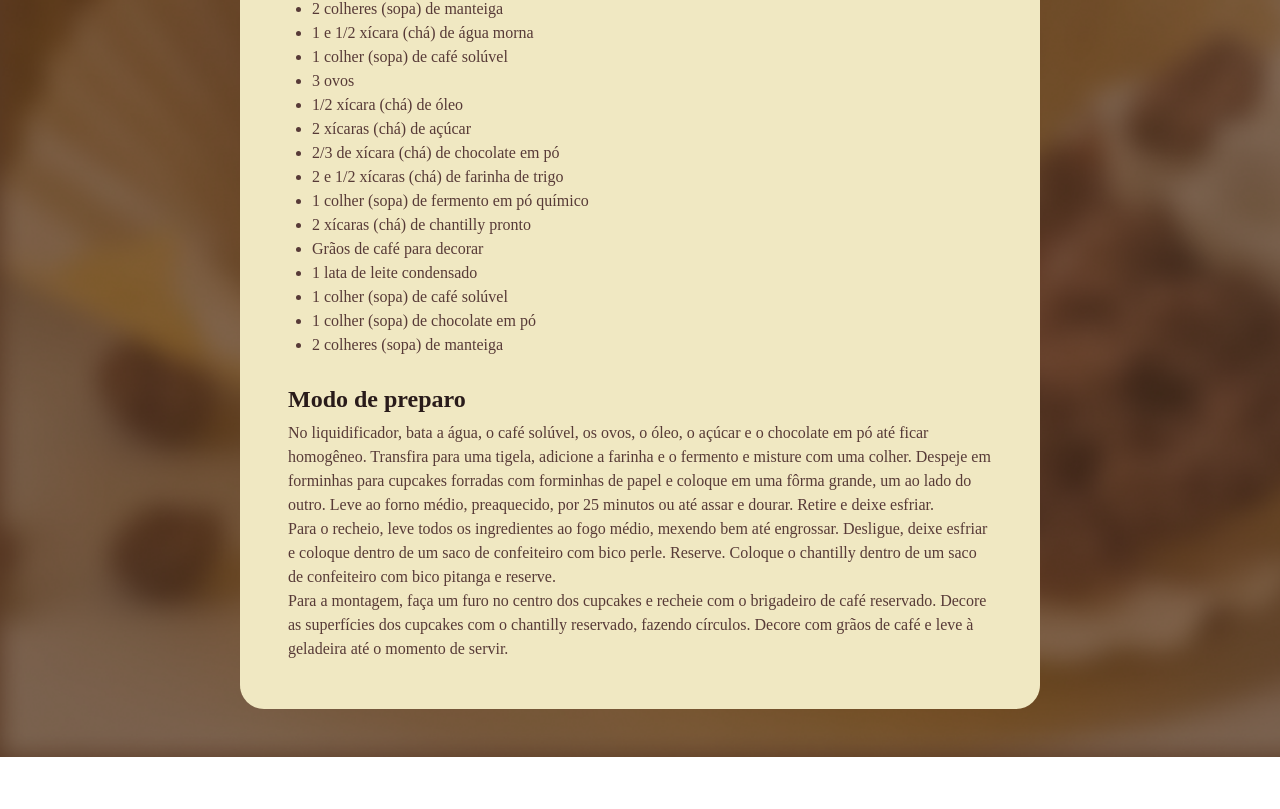
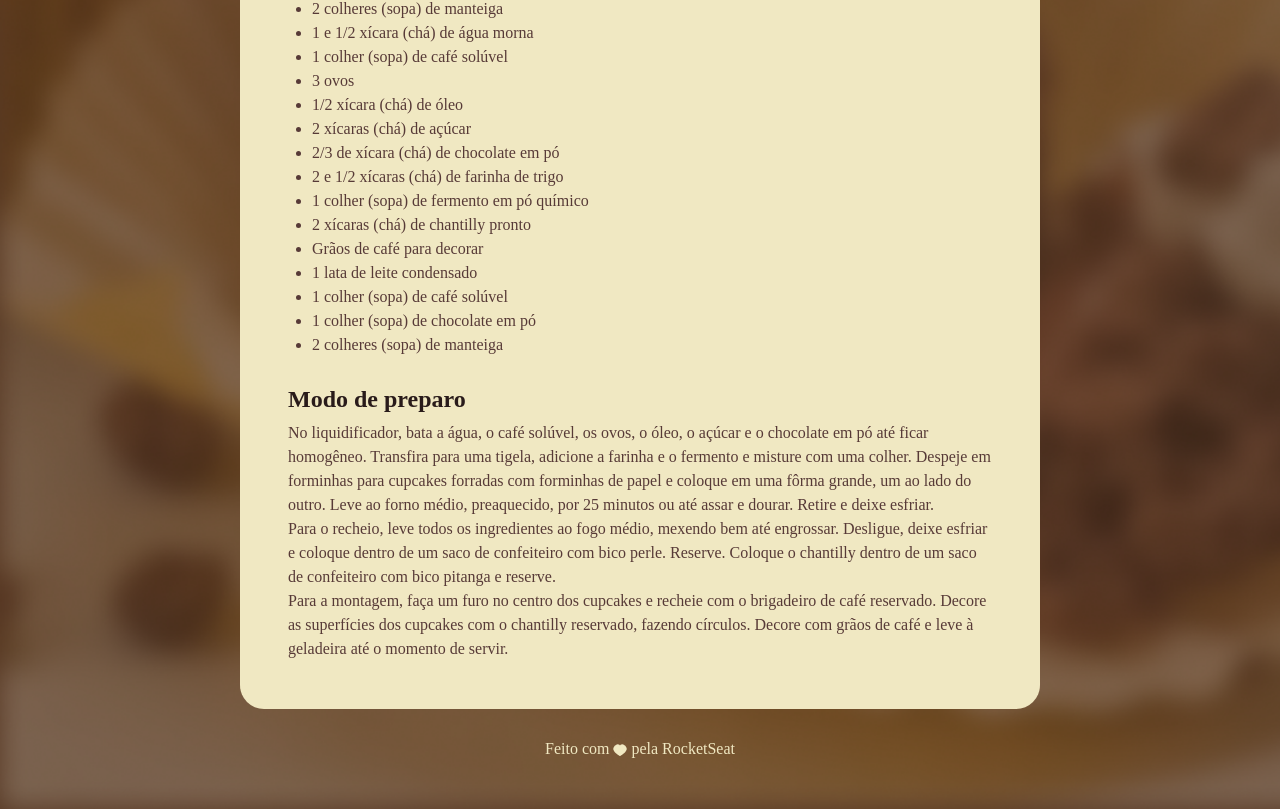
Before and after one commit to rafari1103/projeto-receita, a plain HTML site: page index.html in a window 1280 px wide. Shown: the part 1090-1899 px from the top of the page. Before the commit the page ends 1847 px from the top, so only its background shows below. Drawn offline with Linux system fonts and the light colour scheme; a web font is replaced by a local one.

Commit message:
adicionando footer

```diff
--- a/index.html
+++ b/index.html
@@ -70,6 +70,7 @@
                 </p>
             </section>
     </div>
-
-</body>
+    <footer>
+        Feito com  <img src="assets/heart.svg" alt=""> pela RocketSeat
+    </footer>
 </html>
--- a/style.css
+++ b/style.css
@@ -19,7 +19,7 @@ body{
     padding: 24px;
     background-color: #F0E8C2;
     border-radius: 24px;
-    margin: 48px auto;
+    margin: 48px auto 28px;
 
 }
 
@@ -60,3 +60,14 @@ h1,h2{
 ul{
     padding-left: 24px;
 }
+
+footer{
+    color: #F0E8C2;
+    text-align: center;
+    padding-bottom: 48px ;
+
+}
+
+footer img {
+    vertical-align: middle ;
+}
```
Also changed, not shown: assets/heart.svg (added).
